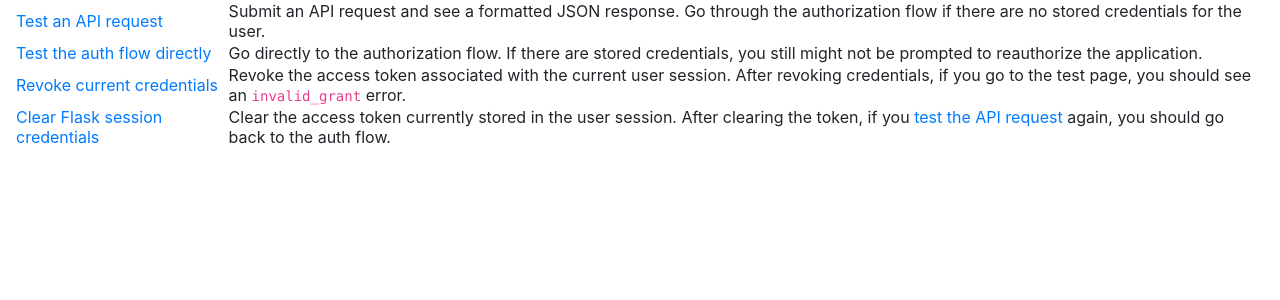
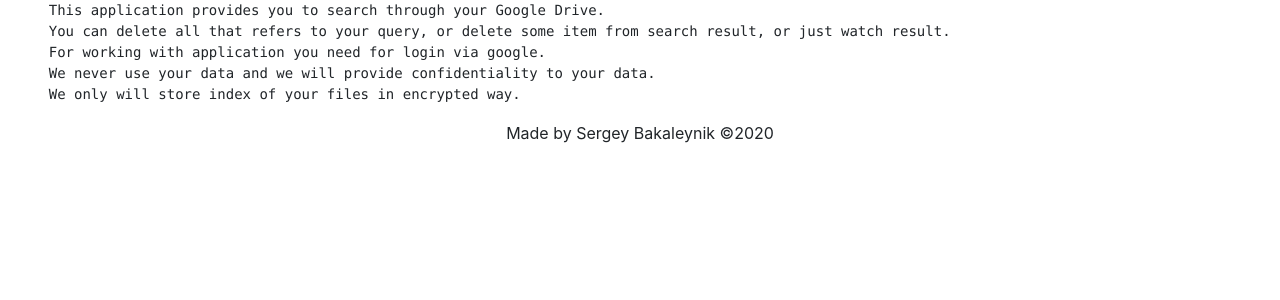
Before and after one commit to sergey-jr/air-project, a Flask app: page / in a window 1280 px wide. Shown: the part 40-340 px from the top of the page. Run offline with Flask 2, Linux system fonts and the light colour scheme; some libraries are stand-ins or nearby versions.

Commit message:
add datatables from bootstrap. add remove by query, by file_id. add footer. move some script part to js file.

```diff
--- a/app.py
+++ b/app.py
@@ -1,5 +1,5 @@
 # -*- coding: utf-8 -*-
-
+import json
 import os
 
 import google.oauth2.credentials
@@ -101,18 +101,58 @@ def reload_index():
     return load(True)
 
 
-@app.route('/api/search', methods=["GET"])
-def gdrive_search():
+def search():
     query = request.args.get('query')
-    context = {"search": query is not None}
+    context = {"search": query is not None, "docs": None, "query": None}
     gindex = GDriveIndex(session['credentials']['client_id'])
     if query is not None:
         try:
             context["docs"] = gindex.find(query)
         except Exception as e:
-            context["docs"] = None
+            pass
         context["query"] = query
+    return context
+
+
+@app.route('/api/search', methods=["GET"])
+def gdrive_search():
+    if 'credentials' not in session:
+        return redirect(url_for('authorize'))
+
+    context = search()
     return jsonify(**context)
+
+
+def remove(file_id):
+    credentials = google.oauth2.credentials.Credentials(**session['credentials'])
+    drive = googleapiclient.discovery.build(API_SERVICE_NAME, API_VERSION, credentials=credentials)
+    try:
+        drive.files().delete(fileId=file_id).execute()
+        return 0
+    except:
+        return -1
+
+
+@app.route('/api/search_delete', methods=["GET"])
+def search_delete():
+    if 'credentials' not in session:
+        return redirect(url_for('authorize'))
+    context = search()
+    if context["docs"] is not None:
+        for item in context["docs"]:
+            remove(item[1]["id"])
+    return jsonify(**context)
+
+
+@app.route("/api/remove", methods=['POST'])
+def delete_file():
+    if 'credentials' not in session:
+        return redirect(url_for('authorize'))
+
+    data = json.loads(request.data)
+    file_id = data['file_id']
+    status = remove(file_id)
+    return jsonify(status=status)
 
 
 @app.route('/api/test')
@@ -208,18 +248,6 @@ def revoke_page():
     return redirect(url_for("index"))
 
 
-@app.context_processor
-def utility_processor():
-    def index_exists():
-        if 'credentials' in session:
-            client_id = session['credentials']['client_id']
-            index_path = os.path.join("drive_files", client_id, "index.json")
-            return os.path.exists(index_path)
-        return False
-
-    return dict(index_exists=index_exists, debug=app.debug)
-
-
 def clear_credentials():
     if 'credentials' in session:
         del session['credentials']
@@ -236,6 +264,18 @@ def exit_page():
     revoke()
     clear_credentials()
     return redirect(url_for("index"))
+
+
+@app.context_processor
+def utility_processor():
+    def index_exists():
+        if 'credentials' in session:
+            client_id = session['credentials']['client_id']
+            index_path = os.path.join("drive_files", client_id, "index.json")
+            return os.path.exists(index_path)
+        return False
+
+    return dict(index_exists=index_exists, debug=app.debug, user_loged_in='credentials' in session)
 
 
 def credentials_to_dict(credentials):
--- a/gdriveloader.py
+++ b/gdriveloader.py
@@ -44,7 +44,7 @@ class GDriveFiles:
         return os.path.exists(self.index_path)
 
     def load(self, fl=False):
-        if not self.index_exists and not fl:
+        if not self.index_exists or not fl:
             self.total_start = datetime.now()
             self.logger.debug("Loading started")
             self.gdrive_get_all_files()
--- a/static/styles/main.css
+++ b/static/styles/main.css
@@ -1,3 +1,6 @@
 #reset {
     display: none;
 }
+.icon-delete{
+    width: 40px;
+}
--- a/templates/all_links.html
+++ b/templates/all_links.html
@@ -8,3 +8,4 @@
         {% endfor %}
     </ul>
 </div>
+{% include "footer.html" %}
--- /dev/null
+++ b/templates/footer.html
@@ -0,0 +1 @@
+<footer class="text-md-center" id="footer"></footer>
--- a/templates/head.html
+++ b/templates/head.html
@@ -13,5 +13,21 @@
             crossorigin="anonymous"></script>
     <link rel="stylesheet" href="https://stackpath.bootstrapcdn.com/bootstrap/4.4.1/css/bootstrap.min.css"
           integrity="sha384-Vkoo8x4CGsO3+Hhxv8T/Q5PaXtkKtu6ug5TOeNV6gBiFeWPGFN9MuhOf23Q9Ifjh" crossorigin="anonymous">
+    <link rel="stylesheet" type="text/css" href="https://cdn.datatables.net/v/dt/dt-1.10.20/datatables.min.css"/>
+
+    <script type="text/javascript" src="https://cdn.datatables.net/v/dt/dt-1.10.20/datatables.min.js"></script>
     <link rel="stylesheet" href="{{ url_for('static',filename='styles/main.css') }}">
+    <script>
+        $(document).ready(function () {
+            let y = 2020;
+            let curr_y = (new Date()).getFullYear();
+            let footer_html = "Made by Sergey Bakaleynik &#169;"
+            if (curr_y === y) {
+                footer_html += `${y}`;
+            } else {
+                footer_html += `${y}-${curr_y}`;
+            }
+            $("#footer").html(footer_html);
+        })
+    </script>
 </head>
--- a/templates/index.html
+++ b/templates/index.html
@@ -1,37 +1,12 @@
 {% include "head.html" %}
 {% include "menu.html" %}
 <body>
-<div class="container-fluid">
-    <table>
-        <tbody>
-        <tr>
-            <td><a href="/test">Test an API request</a></td>
-            <td>Submit an API request and see a formatted JSON response. Go through the authorization flow if there are
-                no
-                stored credentials for the user.
-            </td>
-        </tr>
-        <tr>
-            <td><a href="/authorize">Test the auth flow directly</a></td>
-            <td>Go directly to the authorization flow. If there are stored credentials, you still might not be prompted
-                to
-                reauthorize the application.
-            </td>
-        </tr>
-        <tr>
-            <td><a href="/revoke">Revoke current credentials</a></td>
-            <td>Revoke the access token associated with the current user session. After revoking credentials, if you go
-                to
-                the test page, you should see an <code>invalid_grant</code> error.
-            </td>
-        </tr>
-        <tr>
-            <td><a href="/clear">Clear Flask session credentials</a></td>
-            <td>Clear the access token currently stored in the user session. After clearing the token, if you <a
-                    href="/test">test the API request</a> again, you should go back to the auth flow.
-            </td>
-        </tr>
-        </tbody>
-    </table>
-</div>
+<pre class="container-fluid">
+    This application provides you to search through your Google Drive.
+    You can delete all that refers to your query, or delete some item from search result, or just watch result.
+    For working with application you need for login via google.
+    We never use your data and we will provide confidentiality to your data.
+    We only will store index of your files in encrypted way.
+</pre>
+{% include "footer.html" %}
 </body>
--- a/templates/load.html
+++ b/templates/load.html
@@ -17,3 +17,4 @@
         Wait until loading finished...(this content will change when load)
     </div>
 </div>
+{% include "footer.html" %}
--- a/templates/menu.html
+++ b/templates/menu.html
@@ -2,13 +2,13 @@
 <nav class="nav">
     <a class="nav-link" href="/">Home</a>
 
-    {% if 'credentials' not in session %}
+    {% if not user_loged_in %}
         <a class="nav-link" href="/authorize">Login</a>
     {% else %}
-        <a class="nav-link" href="/search">Search</a>
-        {% if not index_exists() %}
+        {% if not index_exists %}
             <a class="nav-link" id="load" href="/load">Load</a>
         {% else %}
+            <a class="nav-link" href="/search">Search</a>
             <a class="nav-link" id="reload" href="/reload">Reload</a>
         {% endif %}
         {% if debug %}
--- a/templates/reload.html
+++ b/templates/reload.html
@@ -16,3 +16,4 @@
         Wait until loading finished...(this content will change when load)
     </div>
 </div>
+{% include "footer.html" %}
```
Also changed, not shown: static/js/search.js (added, +103 -0 lines), templates/search.html (+4 -29 lines), templates/test.html (+14 -7 lines), static/icons/remove.png (added), 2 other files.
